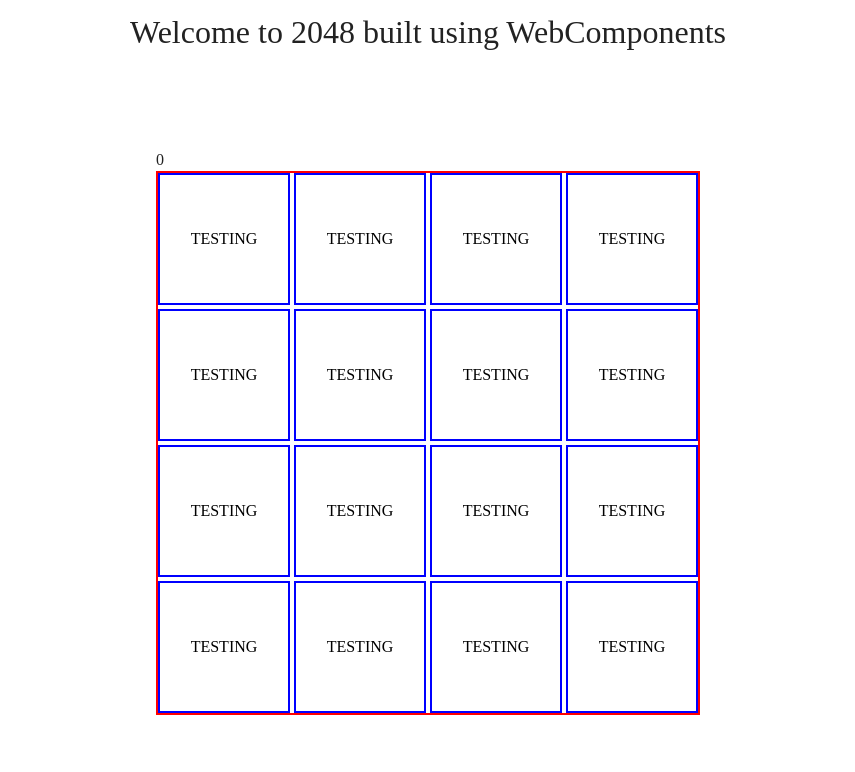
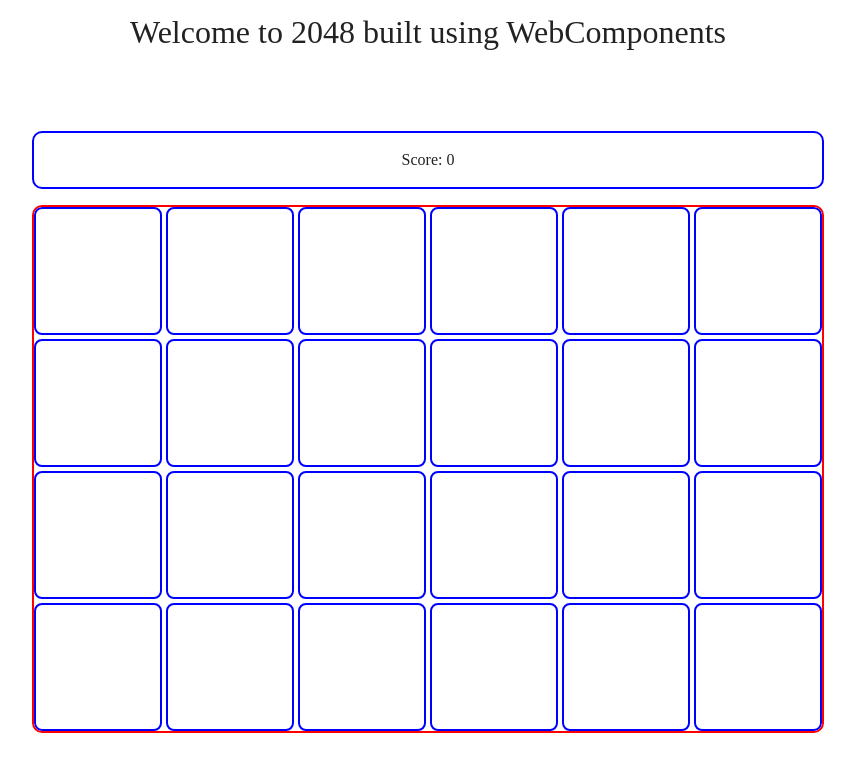
Before and after one commit to johannesrave/wc-2048, a website built with Parcel: page src/index.html in a window 1280 px wide. Shown: the whole page, without its empty margins (212-1067 px from the left). Built offline with nearby package versions, Linux system fonts and the light colour scheme.

Commit message:
leaner board, no rows#

```diff
--- a/css/custom.css
+++ b/css/custom.css
@@ -1,3 +1,7 @@
+* {
+  box-sizing: border-box;
+}
+
 body {
   width: 100vw;
   height: 100vh;
@@ -8,6 +12,7 @@ body {
 header, main {
   display: grid;
   place-content: center;
+  gap: 16px;
 }
 
 header {
--- a/src/index.html
+++ b/src/index.html
@@ -30,7 +30,7 @@
 <header>Welcome to 2048 built using WebComponents</header>
 <main id="game">
   <game-score></game-score>
-  <game-board rows="4" columns="4"></game-board>
+  <game-board rows="4" columns="6"></game-board>
 </main>
 </body>
 
--- a/src/ts/main.ts
+++ b/src/ts/main.ts
@@ -71,86 +71,74 @@ class GameToken extends HTMLElement {
 class GameTile extends HTMLElement {
   constructor() {
     super();
-    const shadow = this.attachShadow({mode: 'open'});
     const style = document.createElement('style');
 
-    style.innerHTML = `
-    :host {
+    this.innerHTML = `
+    <style>
+    game-tile {
       display: grid;
+      grid-auto-flow: row;
       place-content: center;
       width: ${tileSize};
       height: ${tileSize};
       border: solid 2px blue;
-    }`;
-
-    shadow.appendChild(style);
-    const testP = document.createElement('p')
-    testP.innerText = 'TESTING'
-    shadow.appendChild(testP);
-    // this.innerHTML = '<p>|_|</p>'
-  }
-}
-
-class GameRow extends HTMLElement {
-
-  constructor() {
-    super();
-    const template = document.createElement('template');
-
-    template.innerHTML = `
-      <slot></slot>
-      <style>
-      :host {
-        display: contents;
-      }
-      </style>
-    `
-    const shadow = this.attachShadow({mode: 'open'});
-    shadow.appendChild(template.content);
+      border-radius: 8px;
+    }
+    </style>
+    `;
   }
 }
 
 class GameBoard extends HTMLElement {
   rows: number;
   columns: number;
-  board: GameRow[] = [];
+  board: GameTile[] = [];
+
+  static get observedAttributes() {
+    return ['rows', 'columns'];
+  }
 
   constructor() {
     super();
 
     const rowsAttribute = this.getAttribute('rows') ?? '4';
     this.rows = parseInt(rowsAttribute);
-    const columnsAttribute = this.getAttribute('rows') ?? '4';
+    const columnsAttribute = this.getAttribute('columns') ?? '4';
     this.columns = parseInt(columnsAttribute);
 
-    const shadow = this.attachShadow({mode: 'open'});
+    this.createBoard();
+  }
+
+  private createBoard() {
+
+    const rowsAttribute = this.getAttribute('rows') ?? '4';
+    this.rows = parseInt(rowsAttribute);
+    const columnsAttribute = this.getAttribute('columns') ?? '4';
+    this.columns = parseInt(columnsAttribute);
+
     const template = document.createElement('template');
 
     template.innerHTML = `
-      <slot></slot>
       <style>
-        :host {
-          all: initial;
+        game-board {
           display: grid;
           grid-template-columns: repeat(${this.columns}, 1fr);
           contain: content;
           gap: 4px;
           border: solid 2px red;
+          border-radius: 10px;
         }
       </style>`;
+    this.replaceChildren(template.content);
+    for (let y = 0; y < this.rows; y++) {
+      for (let x = 0; x < this.columns; x++) {
+        const gameTile = document.createElement('game-tile');
+        gameTile.setAttribute('x', x.toString());
+        gameTile.setAttribute('y', y.toString());
 
-    shadow.appendChild(template.content);
-
-
-    for (let i = 0; i < this.rows; i++) {
-      const gameRow = document.createElement('game-row');
-      for (let i = 0; i < this.columns; i++) {
-        const gameTile = document.createElement('game-tile');
-
-        gameRow.appendChild(gameTile);
+        this.appendChild(gameTile);
+        this.board.push(gameTile)
       }
-      this.board.push(gameRow)
-      shadow.appendChild(gameRow);
     }
   }
 
@@ -159,7 +147,9 @@ class GameBoard extends HTMLElement {
   }
 
   attributeChangedCallback() {
-
+    console.log('attributes changed')
+    if (this.shadowRoot)
+      this.createBoard();
   }
 
 }
@@ -171,7 +161,20 @@ class GameScore extends HTMLElement {
   constructor() {
     super();
 
-    this.innerText = this.score.toString();
+    this.innerHTML = `
+      <style>
+        game-score {
+          contain: content;
+          display: grid;
+          place-content: center;
+          border: solid 2px blue;
+          border-radius: 10px;
+        }
+      </style>
+      <p>Score: ${this.score}</p>
+    `;
+
+    // this.innerText = this.score.toString();
   }
 }
 
@@ -179,7 +182,6 @@ class GameScore extends HTMLElement {
 const customGameElements = {
   'game-board': GameBoard,
   'game-token': GameToken,
-  'game-row': GameRow,
   'game-tile': GameTile,
   'game-score': GameScore,
 };
```
